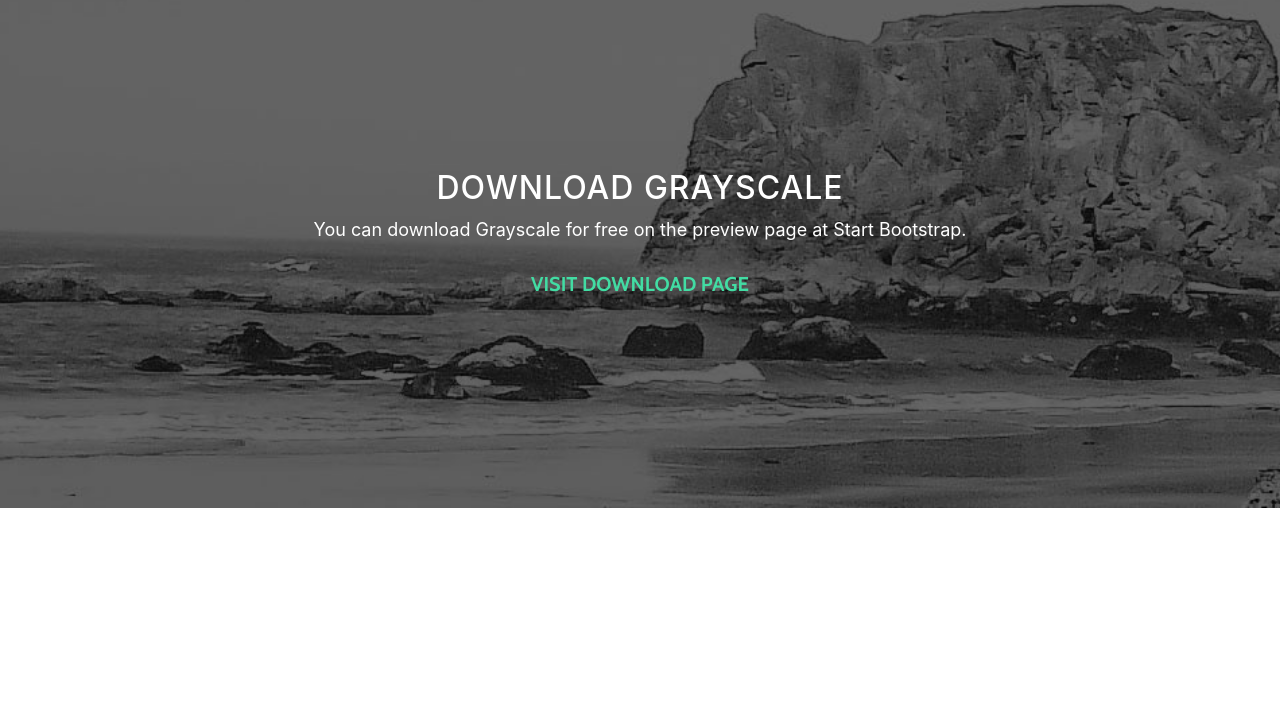
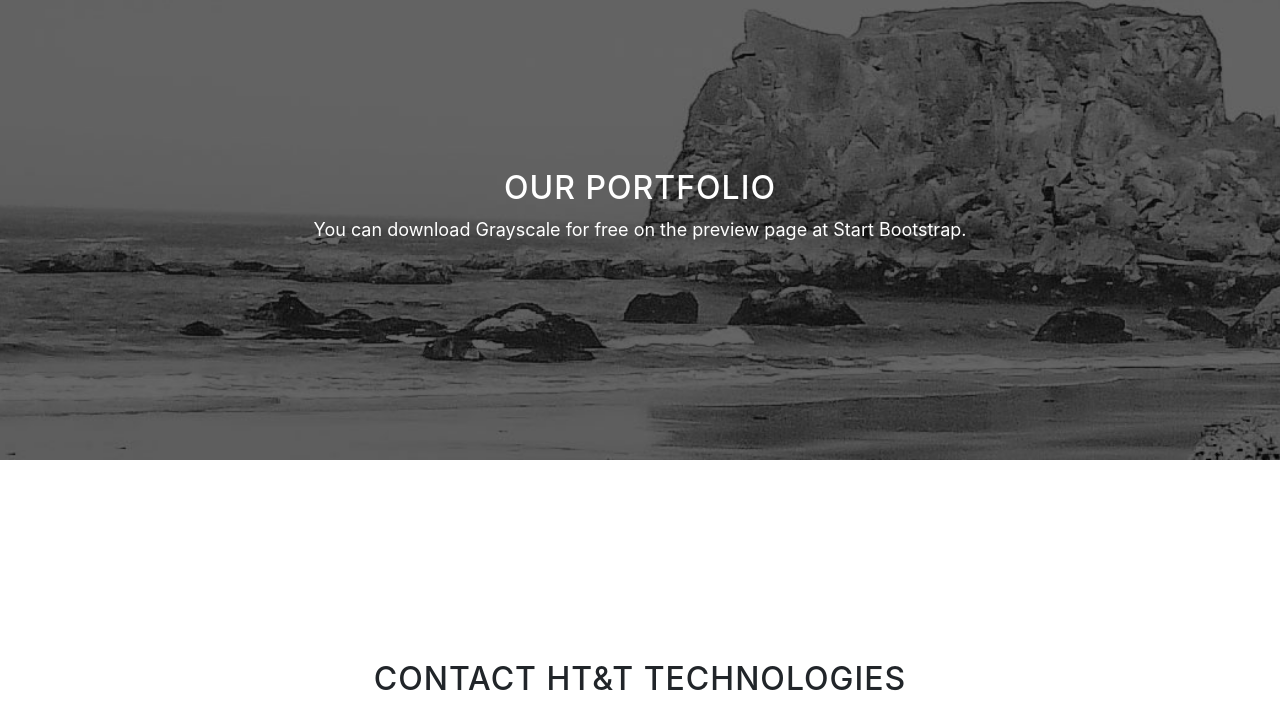
Before and after one commit to ttejuosho/h3tech, a website with bundled scripts: page index.html in a window 1280 px wide. Shown: the part 1482-2186 px from the top of the page. Built offline with nearby package versions, Linux system fonts and the light colour scheme.

Commit message:
portfolio section

```diff
--- a/index.html
+++ b/index.html
@@ -85,9 +85,8 @@
     <section id="download" class="download-section content-section text-center">
       <div class="container">
         <div class="col-lg-8 mx-auto">
-          <h2>Download Grayscale</h2>
+          <h2>Our Portfolio</h2>
           <p>You can download Grayscale for free on the preview page at Start Bootstrap.</p>
-          <a href="http://startbootstrap.com/template-overviews/grayscale/" class="btn btn-default btn-lg">Visit Download Page</a>
         </div>
       </div>
     </section>
```
